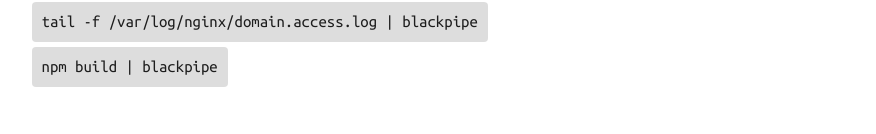
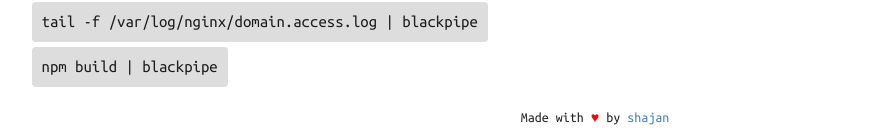
Before and after one commit to shajanjp/blackpipe, a plain HTML site: page index.html in a window 1280 px wide. Shown: the part 1268-1402 px from the top of the page, without its empty margins (45-921 px from the left). Before the commit the page ends 1369 px from the top, so only its background shows below. Drawn offline with nearby package versions, Linux system fonts and the light colour scheme.

Commit message:
content: adds footer

```diff
--- a/css/style.css
+++ b/css/style.css
@@ -73,3 +73,14 @@
 span.term{
 	color: #29965f;
 }
+
+/* Footer Styles*/
+footer{
+	padding: 20px 0px 10px 0px;
+}
+footer span.icon-hearts{
+	color: red;
+}
+footer p{
+	text-align: center;
+}
--- a/index.html
+++ b/index.html
@@ -109,12 +109,10 @@
 		</div> <!-- container -->
 	</section>
 
-<!-- 	<section id="faq">
-
-	</section> -->
-
 	<footer>
-
+		<p>
+			Made with <span class="icon-hearts">&hearts;</span> by <a href="https://shajanjacob.com/">shajan</a>
+		</p>
 	</footer>
 	<!-- Global site tag (gtag.js) - Google Analytics -->
 	<script async src="https://www.googletagmanager.com/gtag/js?id=UA-88928746-1"></script>
```
